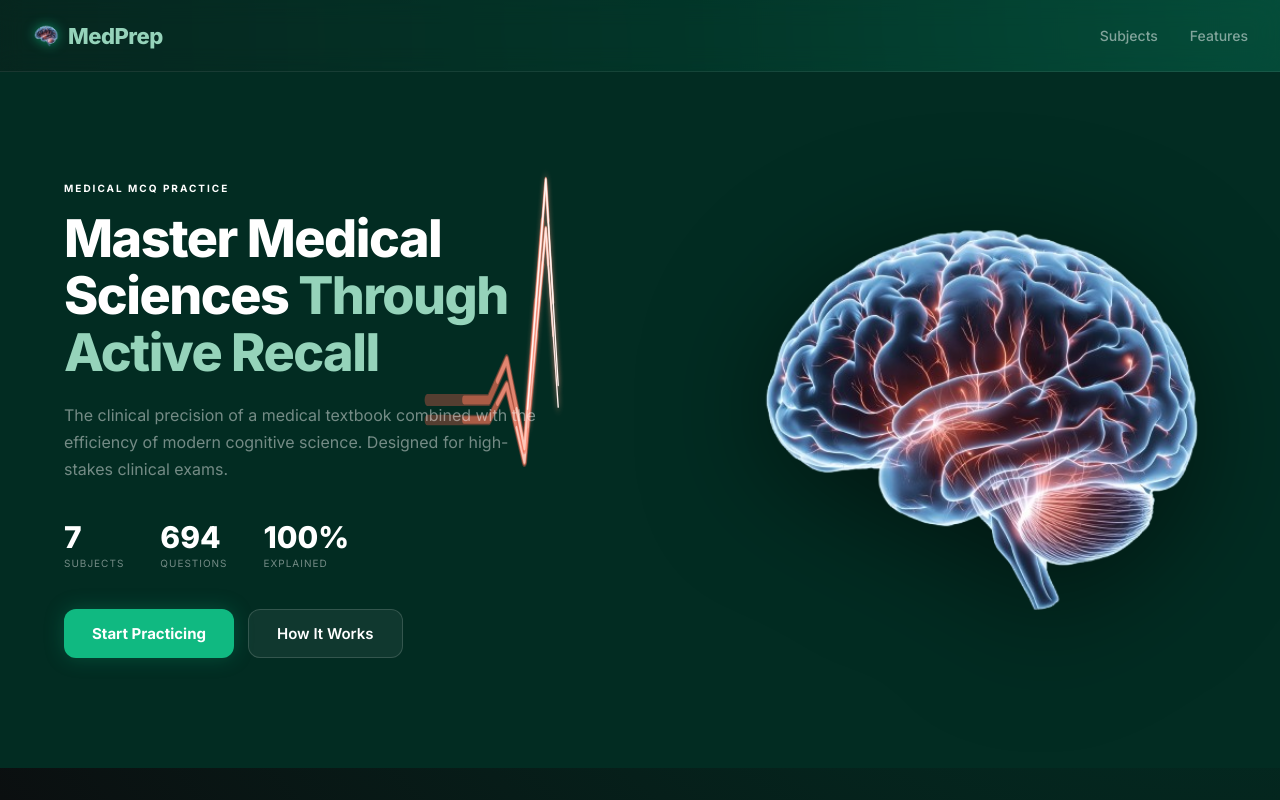
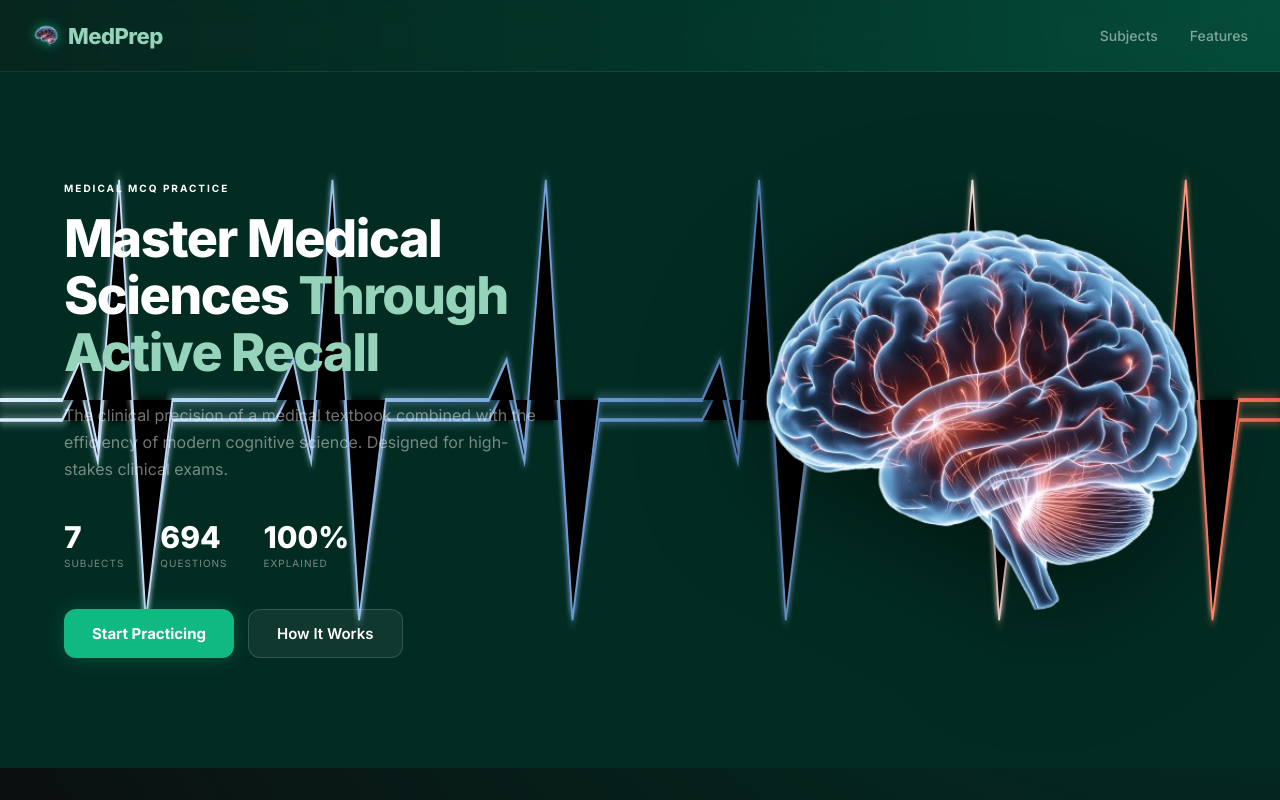
Before and after one commit to manast23/medprep, a Next.js app: page / in a window 1280 px wide. Shown: the top 800 px of the page. Built offline with nearby package versions, Linux system fonts and the light colour scheme.

Commit message:
ECGWave: blue-to-orange neural core gradient + soft SVG glow filter

```diff
--- a/components/ECGWave.js
+++ b/components/ECGWave.js
@@ -2,19 +2,13 @@ import styles from './ECGWave.module.css'
 
 // Guide path shaped like a continuous ECG strip — each beat starts right
 // where the last one ends (minimal flat baseline between beats). The path
-// itself is never drawn — only a layered glowing comet travels along it left
-// to right (bright white-hot core with a coral/orange trail behind it),
-// fading in as it enters and out as it exits, then looping.
+// itself is never drawn — only a glowing comet travels along it left to
+// right. Its color is a gradient across the whole trace (blue -> orange
+// neural core), so the comet appears to shift from cool blue to warm
+// coral/orange as it travels. Fades in as it enters and out as it exits,
+// then loops.
 const UNIT = 'L20,100 L35,100 L45,90 L55,112 L67,45 L82,155 L97,100 L120,100'
 const PATH = `M0,100 ${UNIT} ${UNIT.replace(/(\d+),/g, (_, n) => `${Number(n) + 120},`)} ${UNIT.replace(/(\d+),/g, (_, n) => `${Number(n) + 240},`)} ${UNIT.replace(/(\d+),/g, (_, n) => `${Number(n) + 360},`)} ${UNIT.replace(/(\d+),/g, (_, n) => `${Number(n) + 480},`)} ${UNIT.replace(/(\d+),/g, (_, n) => `${Number(n) + 600},`)}`
-
-const LAYERS = [
-  { cls: 'deepCoral' },
-  { cls: 'warmOrange' },
-  { cls: 'coral' },
-  { cls: 'softPeach' },
-  { cls: 'core' },
-]
 
 export default function ECGWave({ style = {} }) {
   return (
@@ -28,9 +22,34 @@ export default function ECGWave({ style = {} }) {
         preserveAspectRatio="none"
         aria-hidden="true"
       >
-        {LAYERS.map(({ cls }) => (
-          <path key={cls} d={PATH} pathLength="1000" className={styles[cls]} />
-        ))}
+        <defs>
+          <linearGradient id="ecgCoreGradient" x1="0%" y1="0%" x2="100%" y2="0%">
+            <stop offset="0%" stopColor="#DCEFFF" />
+            <stop offset="15%" stopColor="#B7D8F8" />
+            <stop offset="30%" stopColor="#8EB9E6" />
+            <stop offset="45%" stopColor="#6B9BD1" />
+            <stop offset="60%" stopColor="#4F7FB6" />
+            <stop offset="72%" stopColor="#FFF5F2" />
+            <stop offset="84%" stopColor="#FFD2C5" />
+            <stop offset="92%" stopColor="#FF9C87" />
+            <stop offset="97%" stopColor="#FF7B5D" />
+            <stop offset="100%" stopColor="#F15E4E" />
+          </linearGradient>
+          <filter id="ecgGlow" x="-150%" y="-150%" width="400%" height="400%">
+            <feGaussianBlur stdDeviation="1.4" result="blur" />
+            <feMerge>
+              <feMergeNode in="blur" />
+              <feMergeNode in="SourceGraphic" />
+            </feMerge>
+          </filter>
+        </defs>
+        <path
+          d={PATH}
+          pathLength="1000"
+          className={styles.comet}
+          stroke="url(#ecgCoreGradient)"
+          filter="url(#ecgGlow)"
+        />
       </svg>
     </div>
   )
```
